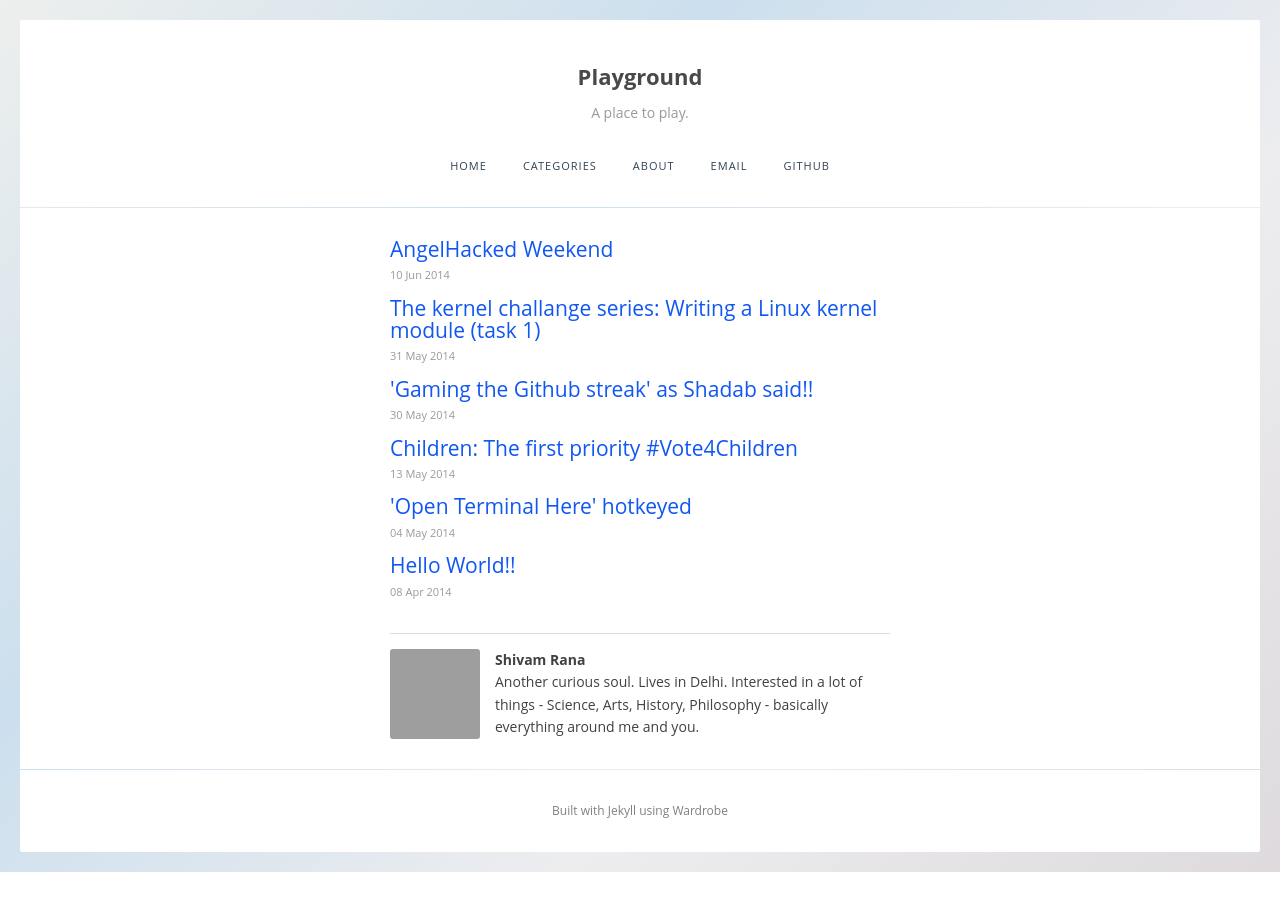
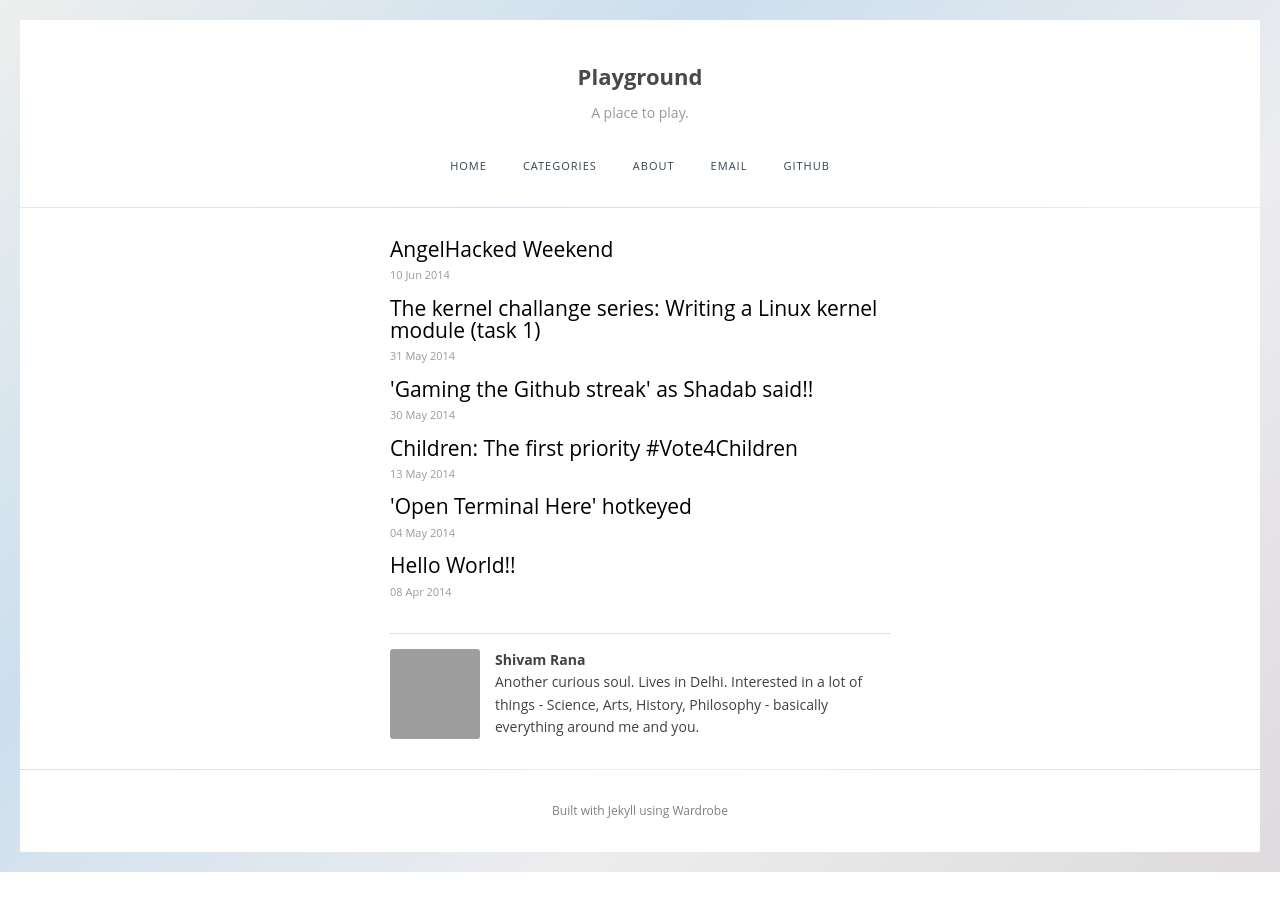
Before and after one commit to TrigonaMinima/TrigonaMinima.github.io, a Jekyll site: the page built from index.html, in a window 1280 px wide. Built offline with Jekyll 4.4.1, drawn with Linux system fonts in a browser that asks for light colours; Markdown is read by kramdown in place of the engine named in the settings; the list of posts is cut into pages by our own code; grey boxes are pictures that could not be loaded.

Commit message:
link color changed

```diff
--- a/themes/-global/css/basics.css
+++ b/themes/-global/css/basics.css
@@ -6,7 +6,7 @@ body > footer { font-size: 12px; color: #808080; }
 body > footer a { color: #808080; }
 * { -webkit-font-smoothing: antialiased; }
 * { box-sizing: border-box; -webkit-box-sizing: border-box; -moz-box-sizing: border-box; }
-a { color: #1157f2; text-decoration: none; }
+a { color: #000; text-decoration: none; }   /*1157f2*/
 nav > a {color: #345;  text-decoration: none;}
 
 del { color: #999; }
```
